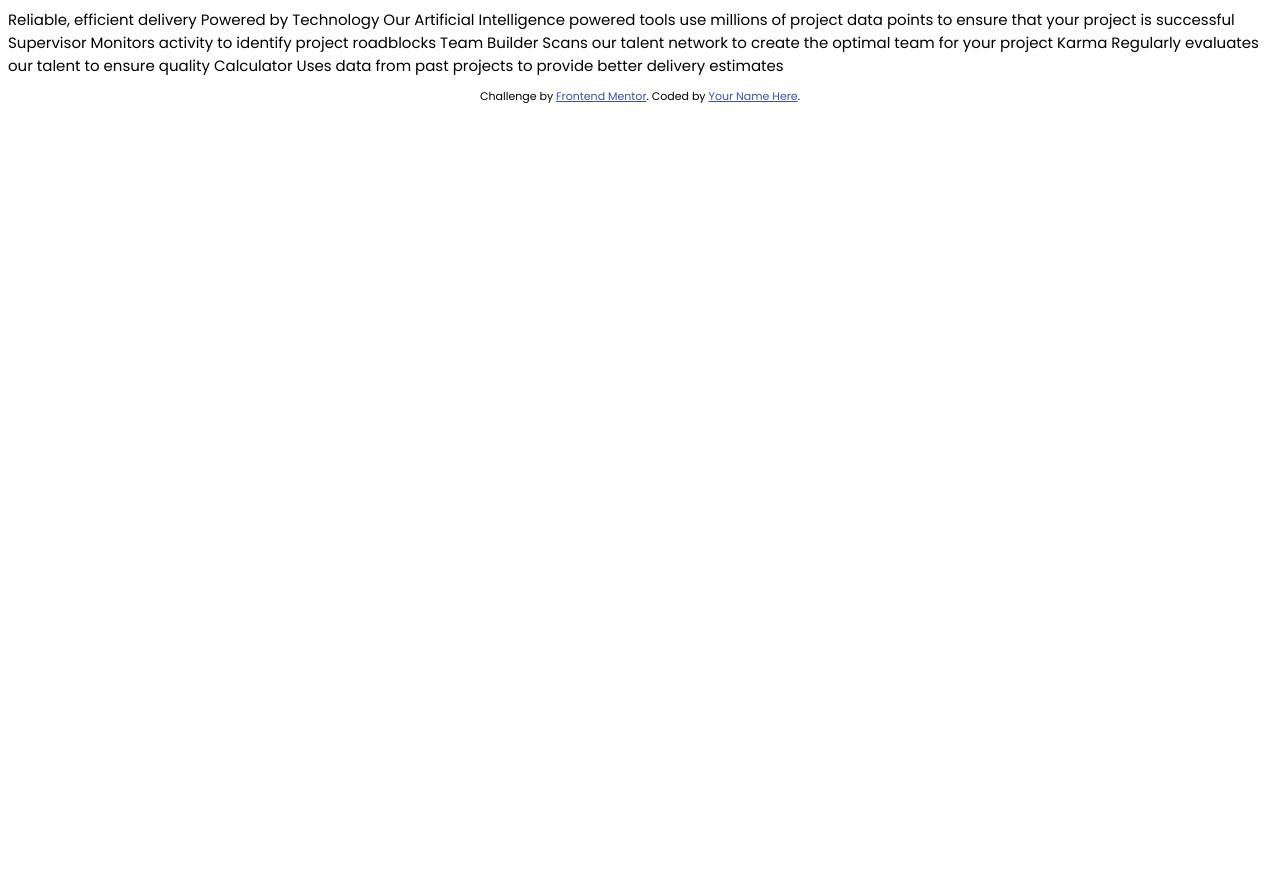
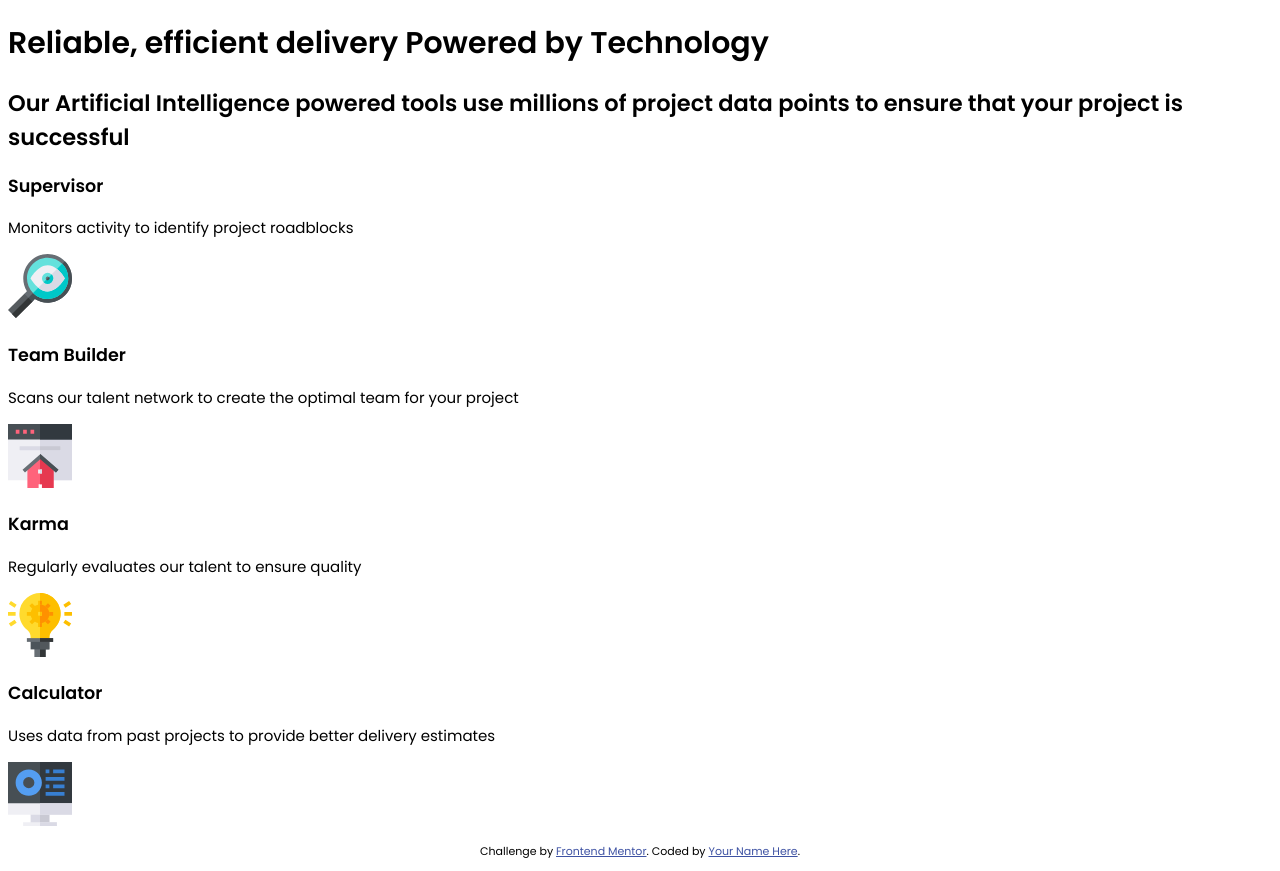
Before and after one commit to rociodithurbide/four-card-feature-section-master, a plain HTML site: page index.html in a window 1280 px wide. Before the commit the page ends 800 px from the top, so only its background shows below. Drawn offline with Linux system fonts and the light colour scheme.

Commit message:
html listo

```diff
--- a/css/style.css
+++ b/css/style.css
@@ -18,6 +18,7 @@ body{
     font-size: 0.938rem;
 
 }
+
 .attribution {
     font-size: 11px;
     text-align: center;
--- a/index.html
+++ b/index.html
@@ -9,33 +9,39 @@
   <link rel="stylesheet" href="css/style.css">
   <title>Frontend Mentor | Four card feature section</title>
 
-  <!-- Feel free to remove these styles or customise in your own stylesheet 👍 -->
-  <style>
-
-  </style>
 </head>
 <body>
 
-
-  Reliable, efficient delivery
-  Powered by Technology
-
-  Our Artificial Intelligence powered tools use millions of project data points
-  to ensure that your project is successful
-
-  Supervisor
-  Monitors activity to identify project roadblocks
-
-  Team Builder
-  Scans our talent network to create the optimal team for your project
-
-  Karma
-  Regularly evaluates our talent to ensure quality
-
-  Calculator
-  Uses data from past projects to provide better delivery estimates
-
-
+  <main>
+    <div class="container">
+      <h1><span>Reliable, efficient delivery</span>
+      Powered by Technology</h1>
+      <h2>Our Artificial Intelligence powered tools use millions of project data points
+      to ensure that your project is successful</h2>
+      <div class="boxes">
+        <div class="box box1">
+          <h3>Supervisor</h3>
+          <p>Monitors activity to identify project roadblocks</p>
+          <img src="images/icon-supervisor.svg" alt="supervisor" class="icon icon1">
+        </div>
+        <div class="box box2">
+          <h3>Team Builder</h3>
+          <p>Scans our talent network to create the optimal team for your project</p>
+          <img src="images/icon-team-builder.svg" alt="team-builder" class="icon icon2">
+        </div>
+        <div class="box box3">
+          <h3>Karma</h3>
+          <p>Regularly evaluates our talent to ensure quality</p>
+          <img src="images/icon-karma.svg" alt="karma" class="icon icon3">
+        </div>
+        <div class="box box4">
+          <h3>Calculator</h3>
+          <p>Uses data from past projects to provide better delivery estimates</p>
+          <img src="images/icon-calculator.svg" alt="calculator" class="icon icon4">
+        </div>
+      </div>
+    </div>
+  </main>
   <footer>
     <div class="container">
       <p class="attribution">
```
